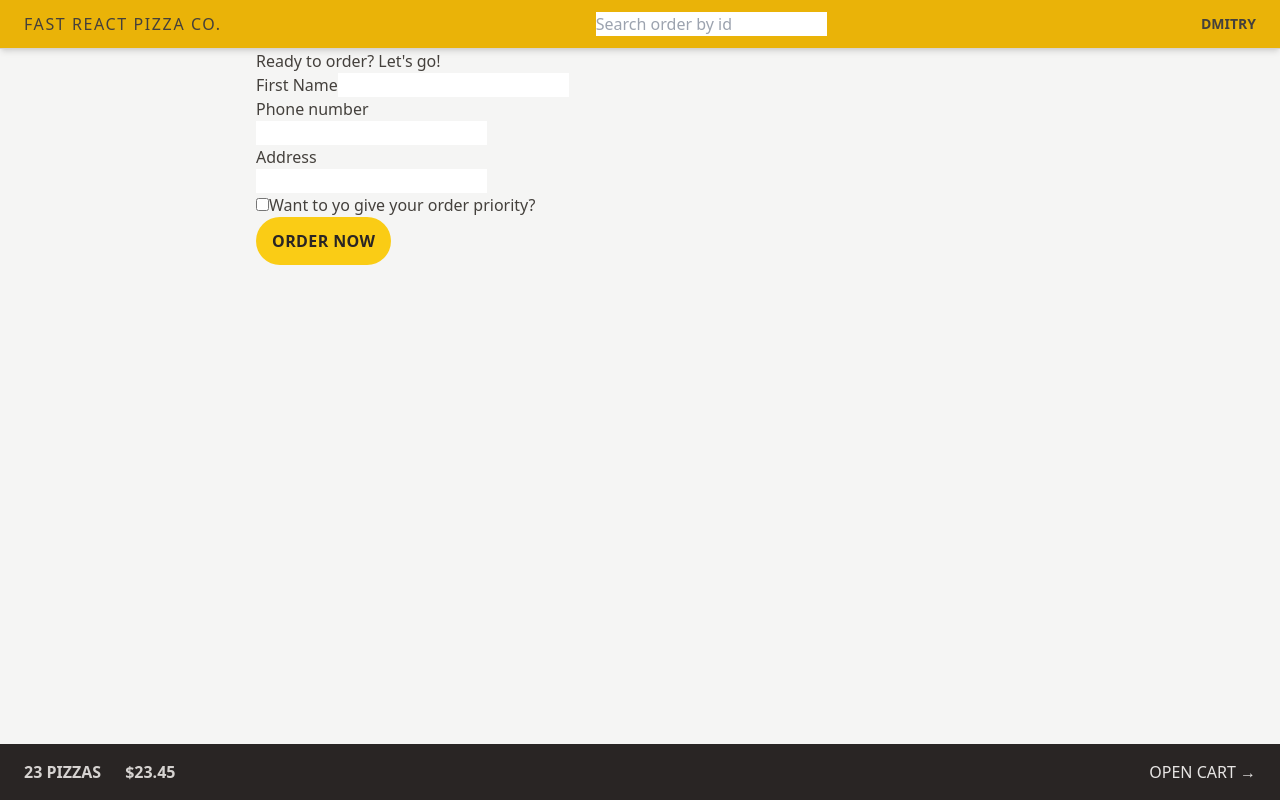
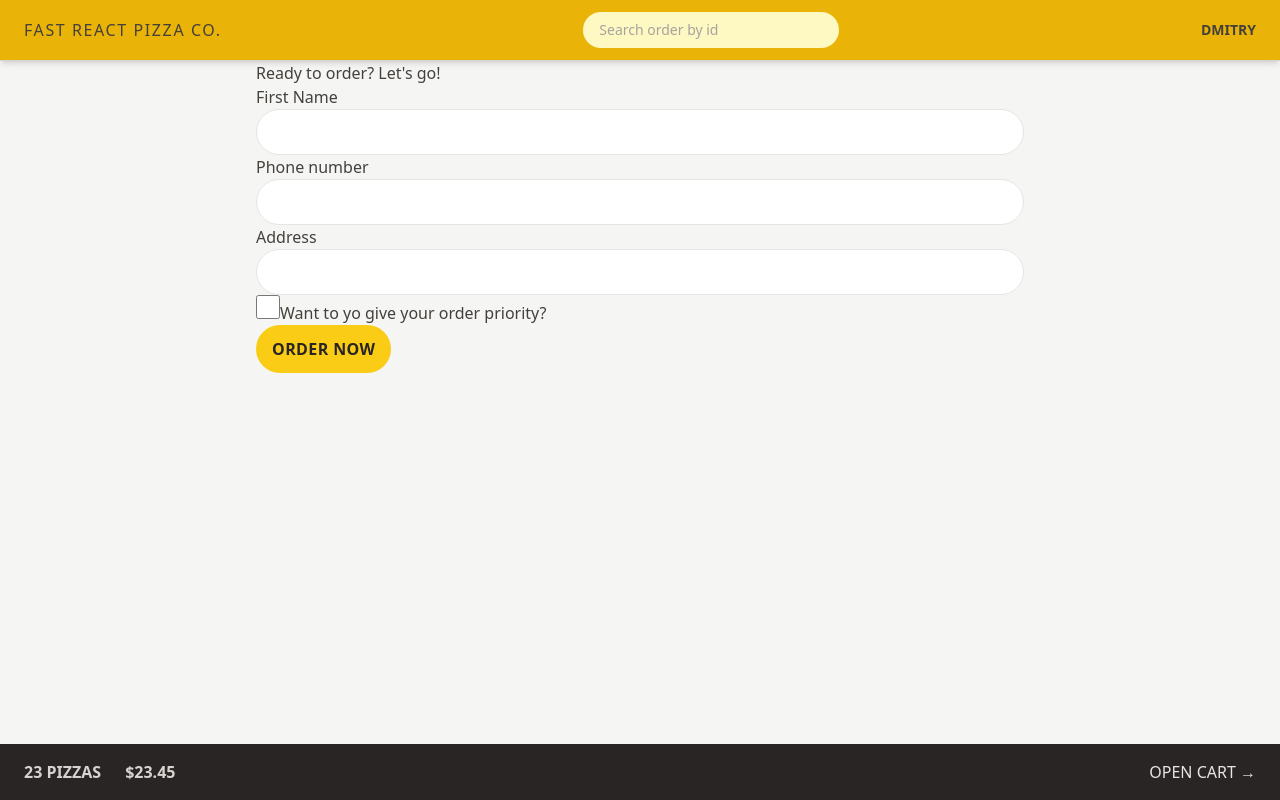
Before and after one commit to DmitryPolyakov1985/pizza, a React (Vite) app: page /order/new in a window 1280 px wide. Built offline with nearby package versions, Linux system fonts and the light colour scheme; the HTML template or start-up script is replaced by a standard one.

Commit message:
styled form inputs with @apply styles

```diff
--- a/src/features/order/CreateOrder.jsx
+++ b/src/features/order/CreateOrder.jsx
@@ -4,7 +4,7 @@
 // https://uibakery.io/regex-library/phone-number
 const isValidPhone = (str) =>
   /^\+?\d{1,4}?[-.\s]?\(?\d{1,3}?\)?[-.\s]?\d{1,4}[-.\s]?\d{1,4}[-.\s]?\d{1,9}$/.test(
-    str
+    str,
   );
 
 const fakeCart = [
@@ -37,7 +37,6 @@
   const navigation = useNavigation();
   const isSubmitting = navigation.state === "submitting";
   const formErrors = useActionData();
-  console.log("formErrors ", formErrors);
 
   return (
     <div>
@@ -47,13 +46,13 @@
       <Form method="POST">
         <div>
           <label>First Name</label>
-          <input type="text" name="customer" required />
+          <input className="input" type="text" name="customer" required />
         </div>
 
         <div>
           <label>Phone number</label>
           <div>
-            <input type="tel" name="phone" required />
+            <input className="input" type="tel" name="phone" required />
           </div>
           {formErrors?.phone && <p>{formErrors.phone}</p>}
         </div>
@@ -61,12 +60,13 @@
         <div>
           <label>Address</label>
           <div>
-            <input type="text" name="address" required />
+            <input className="input" type="text" name="address" required />
           </div>
         </div>
 
         <div>
           <input
+            className="h-6 w-6 accent-yellow-400 focus:outline-none focus:ring focus:ring-yellow-400 focus:ring-offset-2"
             type="checkbox"
             name="priority"
             id="priority"
@@ -78,7 +78,10 @@
 
         <div>
           <input type="hidden" name="cart" value={JSON.stringify(cart)} />
-          <button disabled={isSubmitting} className="bg-yellow-400 uppercase font-semibold text-stone-800 py-3 px-4 inline-block tracking-wide rounded-full hover:bg-yellow-300 transition-colors duration-300 focus:outline-none focus:ring focus:ring-yellow-300 focus:bg-yellow-300 focus:ring-offset-1 disabled:cursor-not-allowed">
+          <button
+            disabled={isSubmitting}
+            className="inline-block rounded-full bg-yellow-400 px-4 py-3 font-semibold uppercase tracking-wide text-stone-800 transition-colors duration-300 hover:bg-yellow-300 focus:bg-yellow-300 focus:outline-none focus:ring focus:ring-yellow-300 focus:ring-offset-1 disabled:cursor-not-allowed"
+          >
             {isSubmitting ? "Placing order... " : "Order now"}
           </button>
         </div>
--- a/src/features/order/SearchOrder.jsx
+++ b/src/features/order/SearchOrder.jsx
@@ -19,6 +19,7 @@
         placeholder="Search order by id"
         value={query}
         onChange={(e) => setQuery(e.target.value)}
+        className="rounded-full px-4 py-2 text-sm bg-yellow-100 placeholder:text-stone-400 w-28 sm:w-64 sm:focus:w-72 transition-all duration-300 focus:outline-none focus:ring focus:ring-yellow-500 focus:ring-opacity-50"
       />
     </form>
   );
--- a/src/index.css
+++ b/src/index.css
@@ -2,41 +2,48 @@
 @tailwind components;
 @tailwind utilities;
 
-/* body {
-  font-family: system-ui, -apple-system, BlinkMacSystemFont, "Segoe UI", Roboto,
-    Oxygen, Ubuntu, Cantarell, "Open Sans", "Helvetica Neue", sans-serif;
-  background-color: #f7f7f7;
-  color: #444;
+@layer components {
+  .input {
+    @apply w-full rounded-full border border-stone-200 px-4 py-2 text-sm transition-all duration-300 placeholder:text-stone-400 focus:outline-none focus:ring focus:ring-yellow-400 md:px-6 md:py-3;
+  }
 }
-
-.layout {
-  display: grid;
-  grid-template-rows: auto 1fr auto;
-  gap: 32px;
-  height: 100dvh;
-} */
 
 /* https://dev.to/afif/i-made-100-css-loaders-for-your-next-project-4eje */
 .loader {
   width: 45px;
   aspect-ratio: 0.75;
   --c: no-repeat linear-gradient(#333 0 0);
-  background: var(--c) 0% 50%, var(--c) 50% 50%, var(--c) 100% 50%;
+  background:
+    var(--c) 0% 50%,
+    var(--c) 50% 50%,
+    var(--c) 100% 50%;
   background-size: 20% 50%;
   animation: loading 1s infinite linear;
 }
 
 @keyframes loading {
   20% {
-    background-position: 0% 0%, 50% 50%, 100% 50%;
+    background-position:
+      0% 0%,
+      50% 50%,
+      100% 50%;
   }
   40% {
-    background-position: 0% 100%, 50% 0%, 100% 50%;
+    background-position:
+      0% 100%,
+      50% 0%,
+      100% 50%;
   }
   60% {
-    background-position: 0% 50%, 50% 100%, 100% 0%;
+    background-position:
+      0% 50%,
+      50% 100%,
+      100% 0%;
   }
   80% {
-    background-position: 0% 50%, 50% 50%, 100% 100%;
+    background-position:
+      0% 50%,
+      50% 50%,
+      100% 100%;
   }
 }
```
